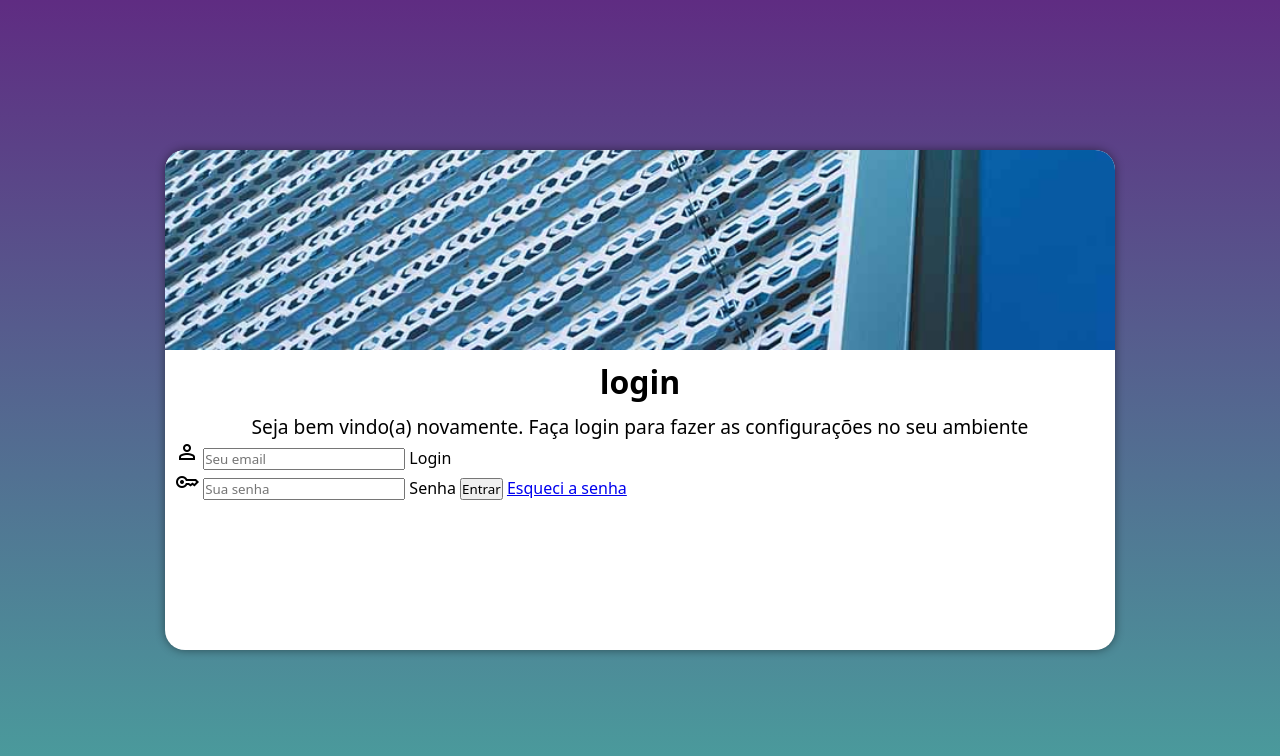
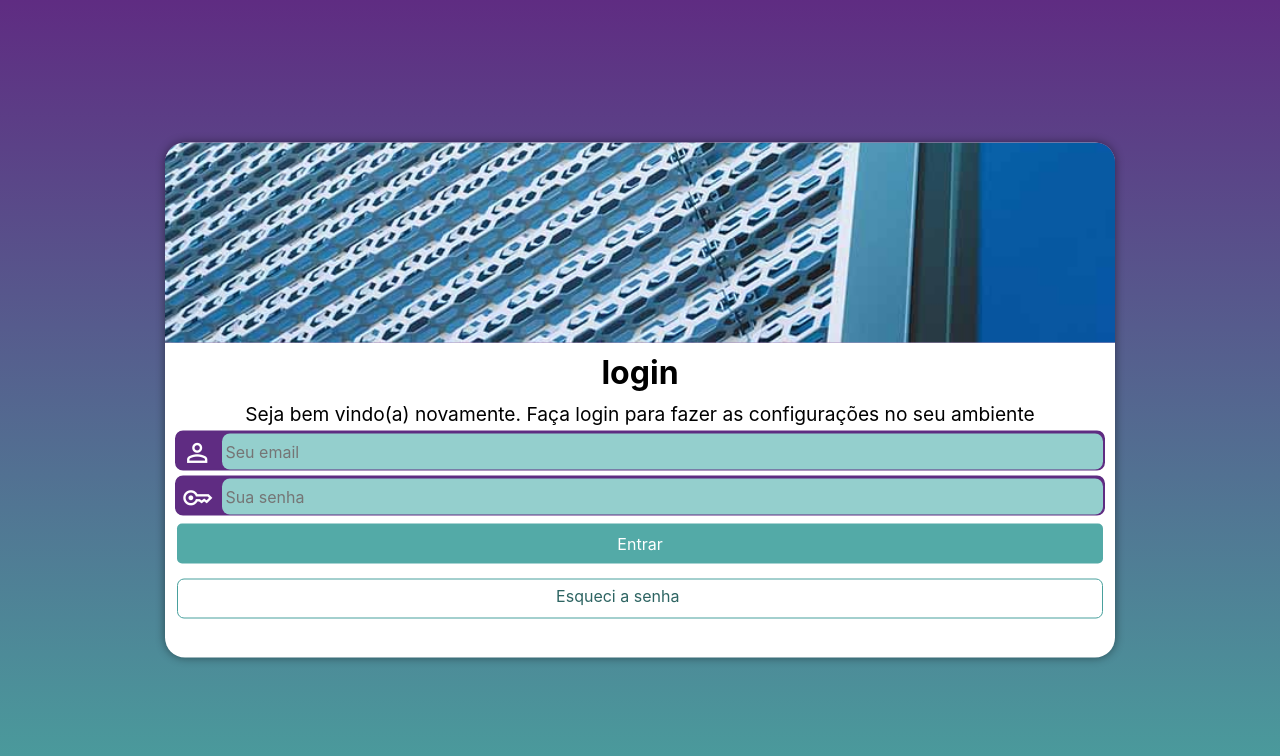
Before and after one commit to joycejsm/projeto-login, a plain HTML site: page index.html in a window 1280 px wide. Drawn offline with nearby package versions, Linux system fonts and the light colour scheme.

Commit message:
finalizei projeto login

```diff
--- a/estilos/media-query.css
+++ b/estilos/media-query.css
@@ -6,6 +6,7 @@
     }
     section#login{
         width: 98vw;
+        height: 280px;
     }
     section#login > div#imagem {
         float: left;
--- a/estilos/style.css
+++ b/estilos/style.css
@@ -3,54 +3,139 @@
 verde: #49a09d
 lilás: #5f2c82
 */
-*{
+
+* {
+    font-family: -apple-system, BlinkMacSystemFont, 'Segoe UI', Roboto, Oxygen, Ubuntu, Cantarell, 'Open Sans', 'Helvetica Neue', sans-serif;
+    padding: 0px;
     margin: 0px;
-    padding: 0px;
     box-sizing: border-box;
-    font-family: system-ui, -apple-system, BlinkMacSystemFont, 'Segoe UI', Roboto, Oxygen, Ubuntu, Cantarell, 'Open Sans', 'Helvetica Neue', sans-serif;
 }
 
-body,html{
+body, html {
     background-color: #5f2c82;
     height: 100vh;
     width: 100vw;
 }
-main{
+
+main {
     position: relative;
     height: 100vh;
     width: 100vw;
 }
-section#login{
+
+section#login {
     position: absolute;
     top: 50%;
     left: 50%;
     overflow: hidden;
+
     background-color: white;
+    width: 250px;
+    height: 515px;
+    border-radius: 20px;
+    box-shadow: 0px 0px 10px rgba(0, 0, 0, 0.450);
+
     transform: translate(-50%, -50%);
-    width: 250px;
-    height: 500px;
-    border-radius: 20px;
-    box-shadow: 0px 0px 10px rgba(0, 0, 0, 0.451);
     transition: width .3s, height .3s;
     transition-timing-function: ease;
 }
-    section#login>div#imagem{
+
+section#login > div#imagem {
     display: block;
-        background-image: url(../imagens/post10.jpg);
+    background: #5f2c82 url(../imagens/post10.jpg) no-repeat;
     background-size: cover;
-        background-repeat: no-repeat;
     background-position: left bottom;
     height: 200px;
 }
-    section#login>div#formulario{
+
+section#login > div#formulario {
     display: block;
     padding: 10px;
 }
-    div#formulario>h1{
+
+div#formulario > h1 {
     text-align: center;
     margin-bottom: 10px;
+}
 
-    }
-    div#formulario>p{
+div#formulario > p {
     font-size: 0.8em;
 }
+
+form > div.campo {
+    background-color: #5f2c82;
+    border: 2px solid #5f2c82;
+    display: block;
+    width: 100%;
+    height: 40px;
+    border-radius: 8px;
+    margin: 5px 0px;
+}
+
+div.campo  label {
+    display: none;
+}
+
+div.campo  span {
+    color: white;
+    /*background-color: black;*/
+    font-size: 1.9em;
+    width: 40px;
+    padding: 5px;
+}
+
+div.campo  input {
+    background-color: #94cfcd;
+    font-size: 1em;
+    width: calc(100% - 45px);
+    height: 100%;
+    border: 0px;
+    border-radius: 8px;
+    padding: 4px;
+    transform: translateY(-10px);
+}
+
+div.campo  input:focus-within {
+    background-color: white;
+    border: none;
+}
+
+form  input[type=submit] {
+    display: block;
+    font-size: 1em;
+    width: 100%;
+    height: 40px;
+    background-color: #53aaa7;
+    color: white;
+    border: none;
+    border-radius: 5px;
+    cursor: pointer;
+    margin-top: 9px;
+}
+
+form  input[type=submit]:hover {
+    background-color: #2d6462;
+}
+
+form  a.botao {
+    display: block;
+    text-align: center;
+    font-size: 1em;
+    width: 100%;
+    height: 40px;
+    padding-top: 5px;
+    margin-top: 5px;
+    background-color: white;
+    color: #2d6462;
+    border: 1px solid #49a09d;
+    border-radius: 7px;
+    text-decoration: none;
+}
+
+form  a.botao:hover {
+    background-color: #6cd3cf;
+}
+
+form  a.botao  span {
+    font-size: 0.8em;
+}
--- a/index.html
+++ b/index.html
@@ -7,6 +7,7 @@
     <title>Document</title>
     <link rel="stylesheet" href="https://fonts.googleapis.com/css2?family=Material+Symbols+Outlined:opsz,wght,FILL,GRAD@20..48,100..700,0..1,-50..200" />
     <link rel="stylesheet" href="https://fonts.googleapis.com/css2?family=Material+Symbols+Outlined:opsz,wght,FILL,GRAD@48,400,0,0" />
+    <link rel="stylesheet" href="https://fonts.googleapis.com/css2?family=Material+Symbols+Outlined:opsz,wght,FILL,GRAD@20..48,100..700,0..1,-50..200" />
     <link rel="stylesheet" href="estilos/style.css">
     <link rel="stylesheet" href="estilos/media-query.css">
 </head>
@@ -34,9 +35,9 @@
                             <input type="password" name="senha" id="isenha" placeholder="Sua senha" autocomplete="current-password" required minlength="8" maxlength="20">
                             <label for="isenha">Senha</label>
                             <input type="submit" value="Entrar">
-                            <a href="esqueci.html">Esqueci a senha</a>
-
-
+                            <a href="esqueci.html" class="botao">Esqueci a senha <span class="material-symbols-outlined">
+                                mail
+                                </span></a>
                     </div>
 
                 </form>
```
Lines whose indentation alone changed are shown as unchanged.
